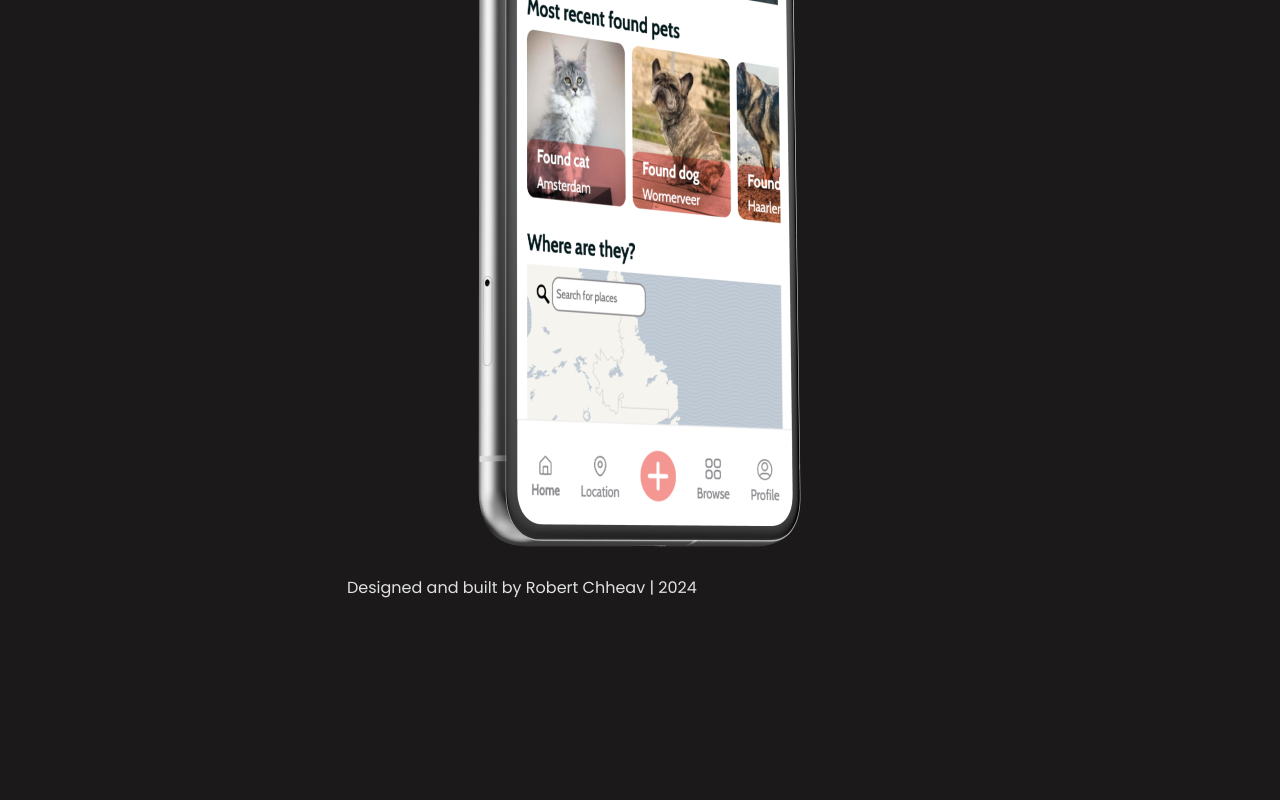
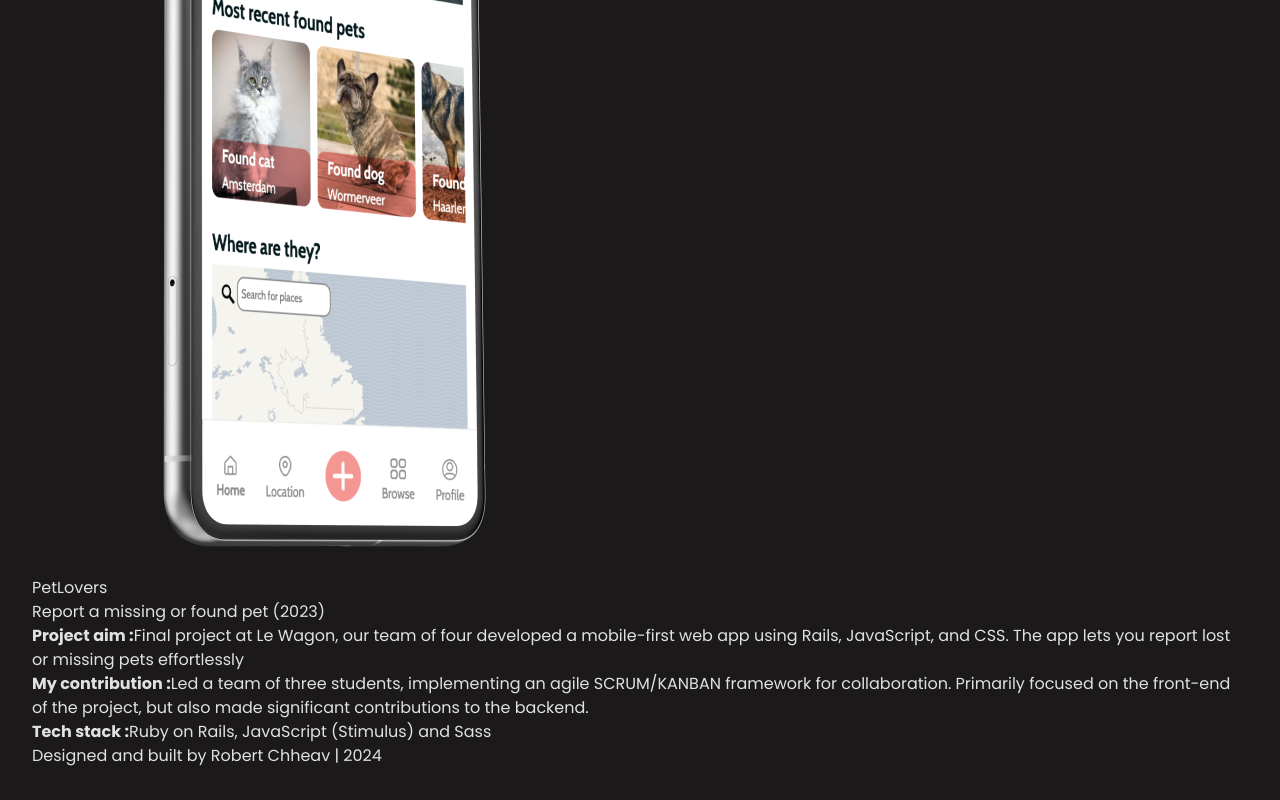
Before and after one commit to robert-chheav/porfolio, a React (Vite) app: page / in a window 1280 px wide. Shown: the part 2288-3088 px from the top of the page. Before the commit the page ends 2920 px from the top, so only its background shows below. Built offline with nearby package versions, Linux system fonts and the light colour scheme.

Commit message:
text added for project

```diff
--- a/src/components/Projects.jsx
+++ b/src/components/Projects.jsx
@@ -7,7 +7,31 @@ const Projects = () => {
         Projects
       </h3>
 
-      <img src={PetApp} alt="home-screen-app" className="w-4/12	" />
+      <div className="flex">
+        <img src={PetApp} alt="home-screen-app" className="w-4/12" />
+        <ul>
+            <h4>PetLovers</h4>
+            <p>Report a missing or found pet (2023)</p>
+
+            <li>
+              <strong>Project aim :</strong>
+              Final project at Le Wagon, our team of four developed a
+              mobile-first web app using Rails, JavaScript, and CSS. The app
+              lets you report lost or missing pets effortlessly
+            </li>
+            <li>
+              <strong>My contribution :</strong>
+              Led a team of three students, implementing an agile SCRUM/KANBAN
+              framework for collaboration. Primarily focused on the front-end of
+              the project, but also made significant contributions to the
+              backend.
+            </li>
+            <li>
+              <strong>Tech stack :</strong>
+              Ruby on Rails, JavaScript (Stimulus) and Sass
+            </li>
+          </ul>
+      </div>
     </section>
   );
 };
```
